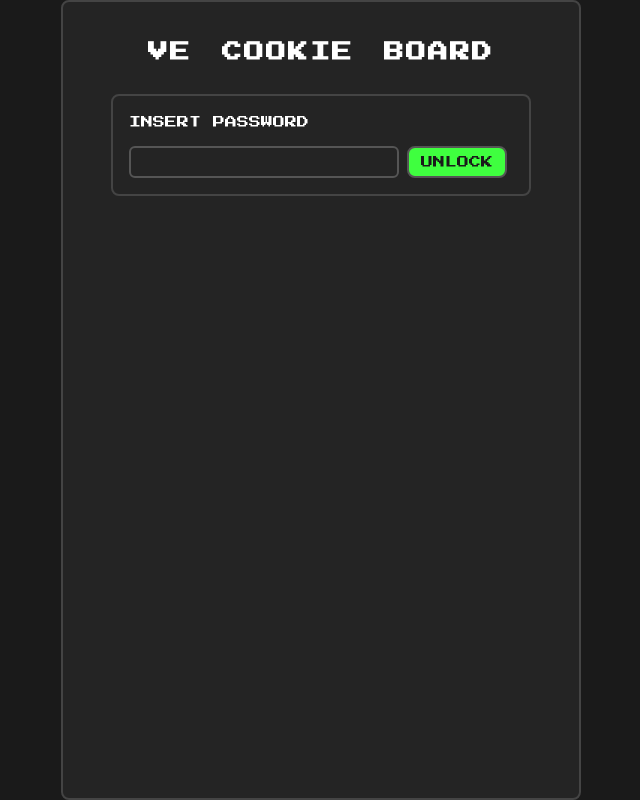
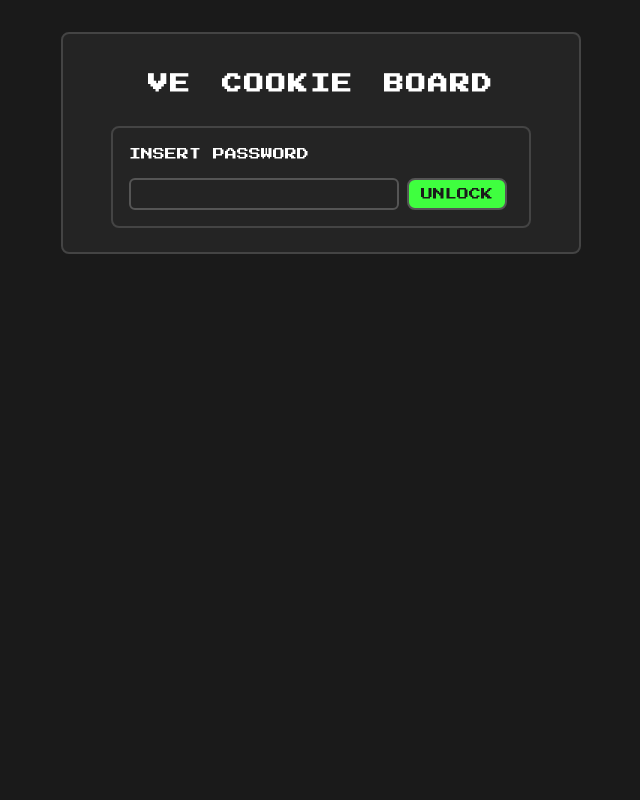
Before and after one commit to t-mercier/cookie-app-for-daily, a React (Vite) app: page / in a window 1280 px wide. Shown: the whole page, without its empty margins (319-959 px from the left). Built offline with nearby package versions, Linux system fonts and the light colour scheme; no server answers; the database is empty.

Commit message:
style: add top spacing so the app window is not flush to the top edge

```diff
--- a/src/App.css
+++ b/src/App.css
@@ -13,7 +13,7 @@
 body { margin: 0; background: var(--bg-dark); color: var(--text-light); }
 .crt { min-height: 100vh; padding: 24px; image-rendering: pixelated; position: relative; }
 .crt:not(.character-select) {
-  max-width: 520px; margin: 0 auto; background: var(--bg-panel); border: 2px solid #444;
+  max-width: 520px; margin: 32px auto; min-height: auto; background: var(--bg-panel); border: 2px solid #444;
   border-radius: 8px; padding: 24px;
 }
 .arcade-title {
```
